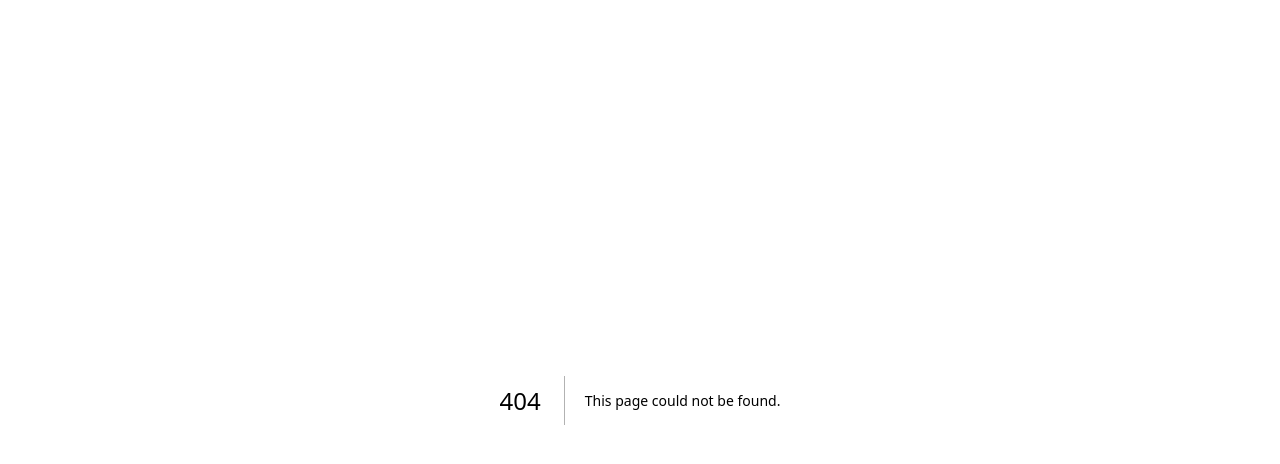
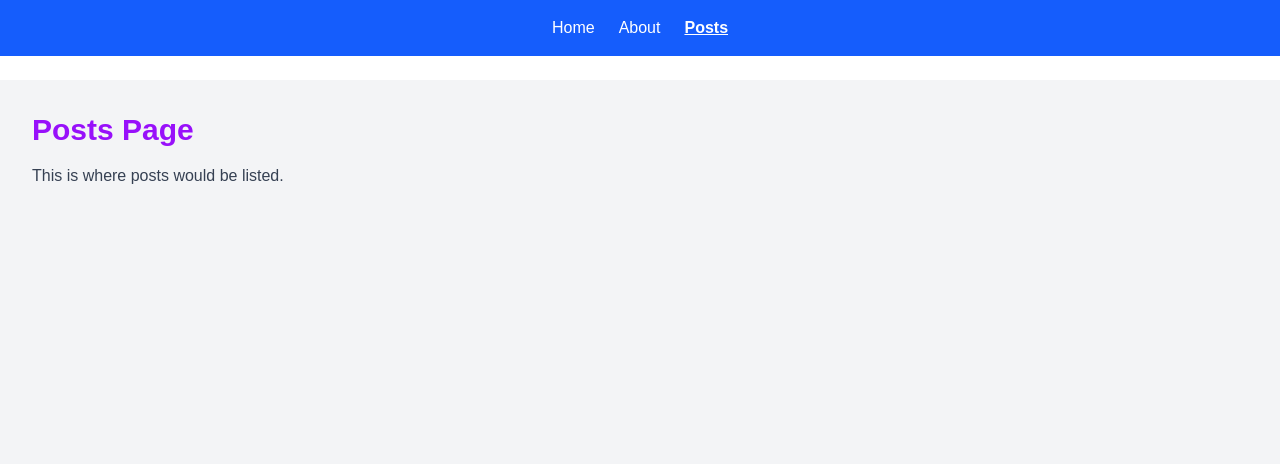
Before and after one commit to assumaqn/alx-project-0x02-setup, a Next.js app: page /posts in a window 1280 px wide. Before the commit this address had no page. Shown: the top 464 px of the page. Built offline with nearby package versions, Linux system fonts and the light colour scheme.

Commit message:
Add reusable Header with navigation links and use it across all pages

```diff
--- a/components/layout/Header.tsx
+++ b/components/layout/Header.tsx
@@ -1,11 +1,31 @@
 import Link from 'next/link'
+import { useRouter } from 'next/router'
+import clsx from 'clsx'
+
+const navItems = [
+  { path: '/home', label: 'Home' },
+  { path: '/about', label: 'About' },
+  { path: '/posts', label: 'Posts' },
+]
 
 const Header = () => {
+  const router = useRouter()
+
   return (
-    <header className="bg-blue-600 p-4 text-white">
-      <nav className="flex gap-4 justify-center">
-        <Link href="/home" className="hover:underline">Home</Link>
-        <Link href="/about" className="hover:underline">About</Link>
+    <header className="bg-blue-600 text-white py-4 mb-6">
+      <nav className="flex justify-center gap-6">
+        {navItems.map(({ path, label }) => (
+          <Link
+            key={path}
+            href={path}
+            className={clsx(
+              'hover:underline',
+              router.pathname === path ? 'font-bold underline' : ''
+            )}
+          >
+            {label}
+          </Link>
+        ))}
       </nav>
     </header>
   )
--- a/pages/about.tsx
+++ b/pages/about.tsx
@@ -1,4 +1,5 @@
 import Button from '@/components/common/Button'
+import Header from '@/components/layout/Header'
 
 export default function AboutPage() {
   return (
--- a/pages/home.tsx
+++ b/pages/home.tsx
@@ -1,4 +1,6 @@
 import { useState } from 'react'
+import Header from '@/components/layout/Header'
+
 import Card from '@/components/common/Card'
 import PostModal from '@/components/common/PostModal'
 
--- /dev/null
+++ b/pages/posts.tsx
@@ -0,0 +1,13 @@
+import Header from '@/components/layout/Header'
+
+export default function PostsPage() {
+  return (
+    <>
+      <Header />
+      <main className="p-8 bg-gray-100 min-h-screen">
+        <h1 className="text-3xl font-bold text-purple-600">Posts Page</h1>
+        <p className="mt-4 text-gray-700">This is where posts would be listed.</p>
+      </main>
+    </>
+  )
+}
```
